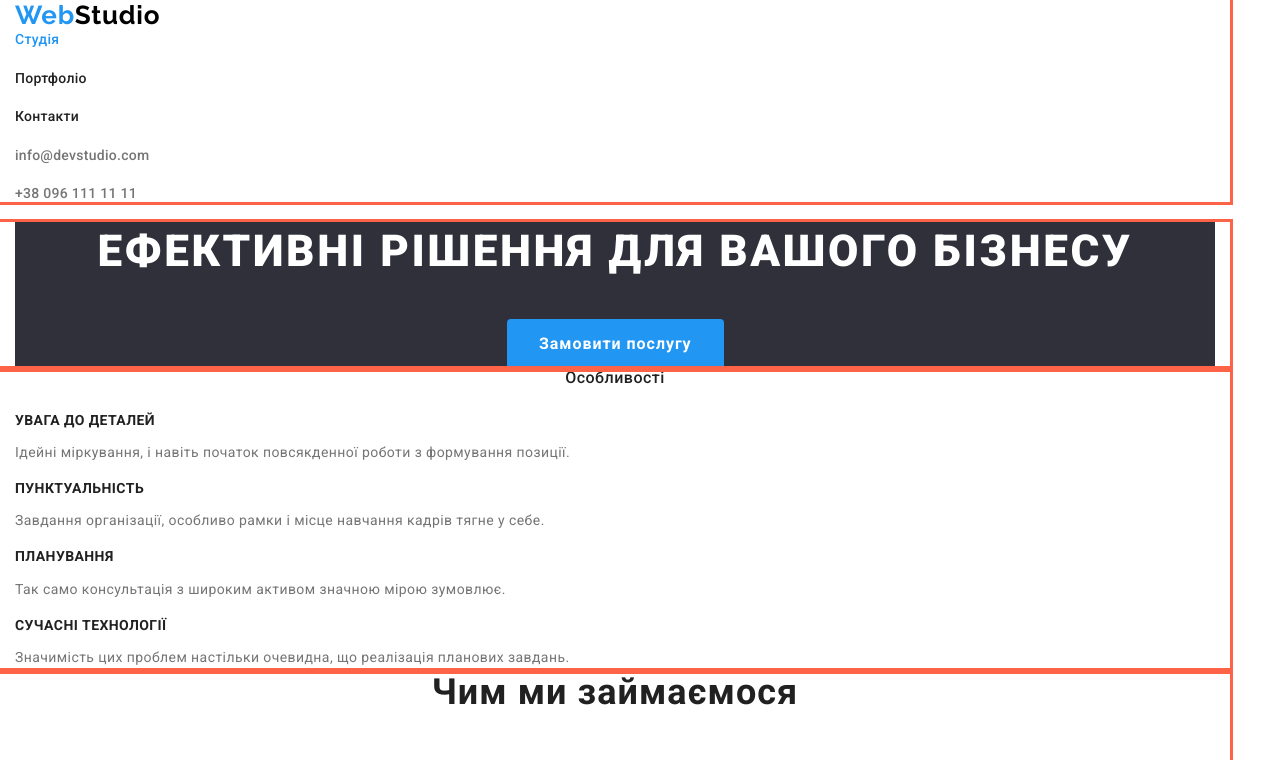
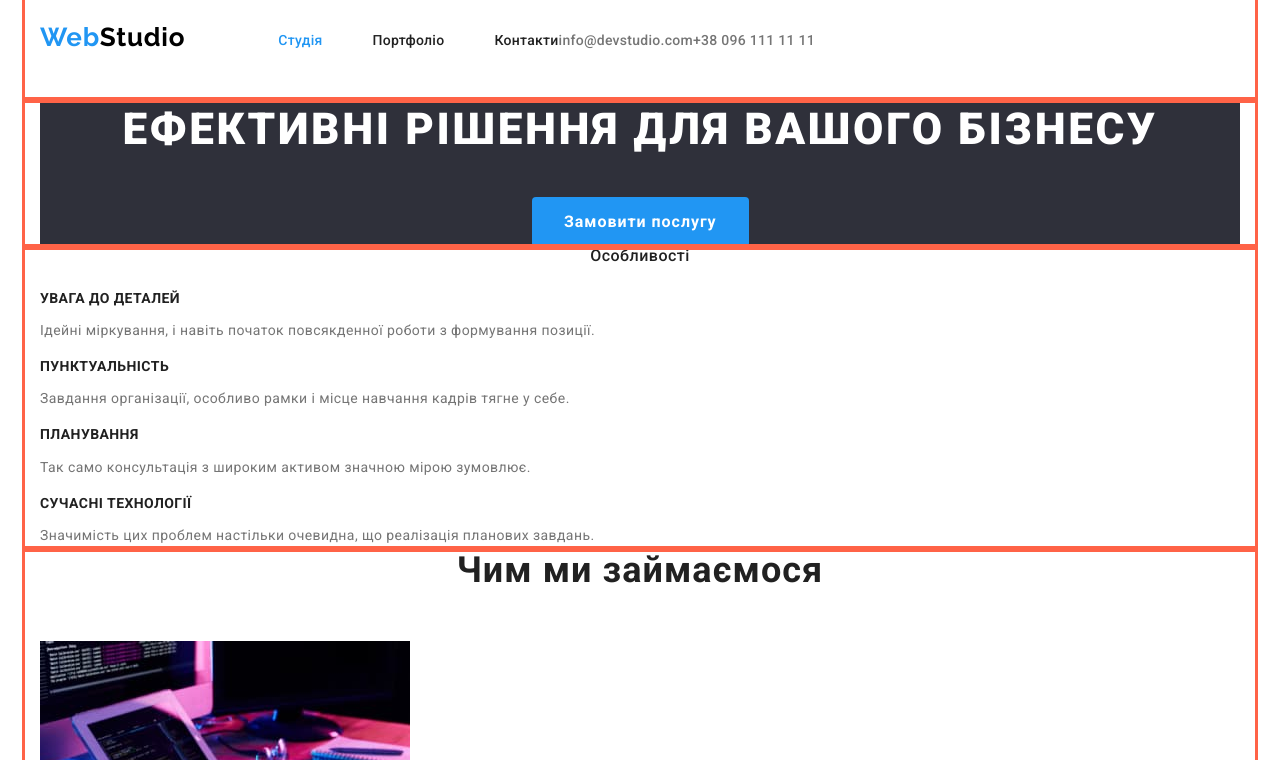
Before and after one commit to Zimmiontano/goit-markup-hw-03, a plain HTML site: page index.html in a window 1280 px wide. Shown: the top 760 px of the page. Drawn offline with nearby package versions, Linux system fonts and the light colour scheme.

Commit message:
внесено правки до оформлення

```diff
--- a/css/styles.css
+++ b/css/styles.css
@@ -23,6 +23,8 @@ body {
   font-weight: 400;
 }
 .container {
+  margin-left: auto;
+  margin-right: auto;
   width: 1230px;
   padding-left: 15px;
   padding-right: 15px;
@@ -33,6 +35,10 @@ a {
   text-decoration: none;
 }
 /* Header nav*/
+.header-main {
+  display: flex;
+  align-items: center;
+}
 .header-logo:hover,
 .header-logo:focus {
   color: var(--accent-color);
@@ -44,15 +50,32 @@ a {
   line-height: 1.17;
   letter-spacing: 0.03em;
 
+  margin-right: 93px;
+
   text-decoration: none;
 }
 .logo-style-h {
   color: #000000;
 }
 .header-logo {
+  display: block;
+
+  padding-bottom: 25px;
+
   color: var(--accent-color);
 }
+.header-nav {
+  display: flex;
+  align-items: center;
+}
+.header-nav .item:not(:last-child) {
+  margin-right: 50px;
+}
 .header-nav .link {
+  display: block;
+  padding-top: 32px;
+  padding-bottom: 32px;
+
   margin-top: 0;
   margin-bottom: 0;
   color: var(--primare-text-color);
@@ -72,7 +95,17 @@ a {
 .auth-nav .email:focus {
   color: var(--accent-color);
 }
+.auth-nav {
+  display: flex;
+}
+/* .auth-nav .item + .item {
+  margin-left: 30px;
+} */
 .auth-nav .email {
+  display: flex;
+  padding-top: 32px;
+  padding-bottom: 32px;
+
   color: var(--secondare-text-color);
 
   font-size: 14px;
@@ -87,6 +120,10 @@ a {
   color: var(--accent-color);
 }
 .auth-nav .phone {
+  display: flex;
+  padding-top: 32px;
+  padding-bottom: 32px;
+
   color: var(--secondare-text-color);
 
   font-size: 14px;
```
